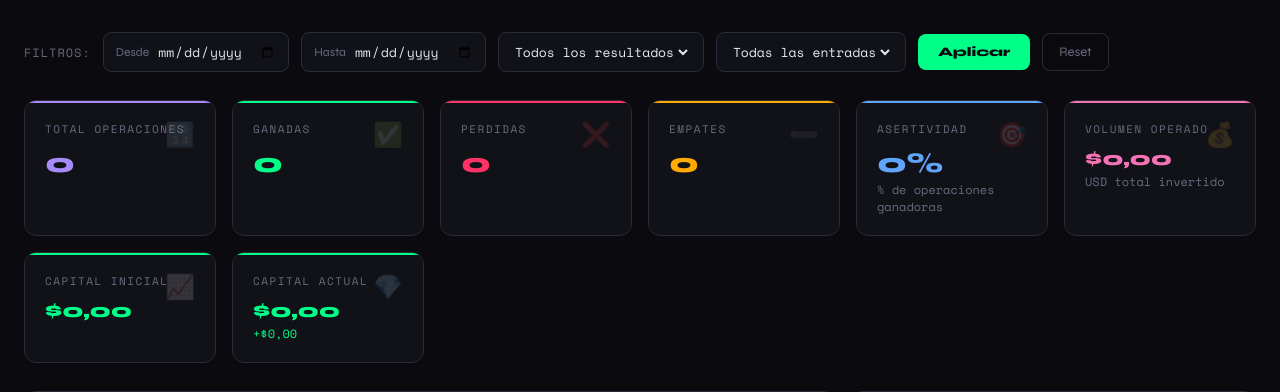
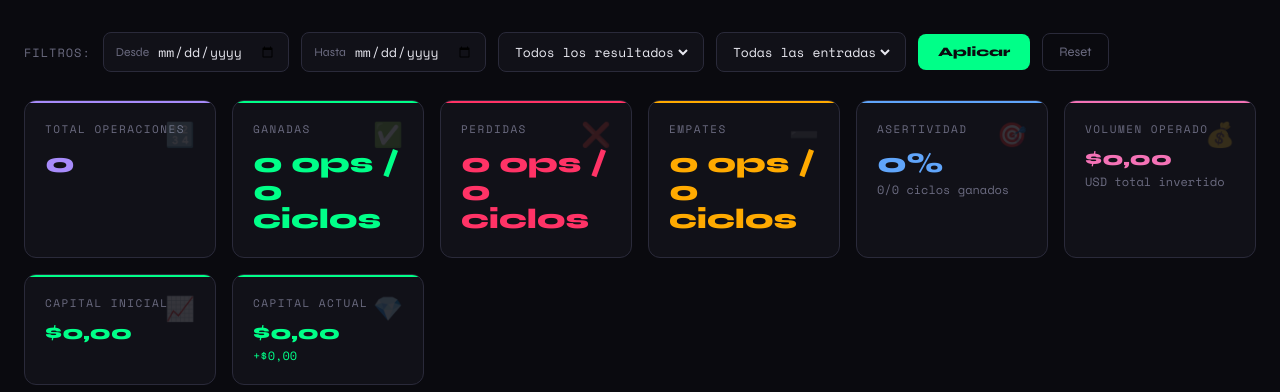
Before and after one commit to pablofabbroni/rendimiento-bot, a Flask app: page / in a window 1280 px wide. Shown: the part 89-481 px from the top of the page. Run offline with Flask 3, Linux system fonts and the light colour scheme; data that the repository does not hold is empty.

Commit message:
asertividad por ciclo

```diff
--- a/app.py
+++ b/app.py
@@ -54,13 +54,13 @@ def stats():
     c = conn.cursor(dictionary=True)
     where, params = build_filters(request.args)
 
-    # Totales
+    # Totales de operaciones individuales
     c.execute(f"SELECT COUNT(*) as total, SUM(monto) as volumen FROM operaciones {where}", params)
     row = c.fetchone()
     total = row['total'] or 0
     volumen = float(row['volumen'] or 0)
 
-    # Por resultado
+    # Por resultado individual
     c.execute(f"SELECT resultado, COUNT(*) as cnt, SUM(ganancia) as suma FROM operaciones {where} GROUP BY resultado", params)
     resultados = {r['resultado']: {'cnt': r['cnt'], 'suma': float(r['suma'] or 0)} for r in c.fetchall()}
 
@@ -68,7 +68,25 @@ def stats():
     perdidas = resultados.get('perdida', {}).get('cnt', 0)
     empates = resultados.get('empate', {}).get('cnt', 0)
     ganancia_total = sum(r['suma'] for r in resultados.values())
-    asertividad = round((ganadas / total * 100), 1) if total > 0 else 0
+
+    # Asertividad por CICLO
+    # Un ciclo gana si alguna operacion del ciclo gano
+    # Un ciclo pierde solo si todas las operaciones del ciclo perdieron
+    where_ciclo = where.replace('WHERE', 'WHERE') if where else 'WHERE'
+    c.execute(f"""
+        SELECT ciclo_id,
+               MAX(CASE WHEN resultado = 'ganada' THEN 1 ELSE 0 END) as ciclo_gano,
+               MAX(CASE WHEN resultado = 'empate' THEN 1 ELSE 0 END) as ciclo_empato
+        FROM operaciones
+        {where}
+        GROUP BY ciclo_id
+    """, params)
+    ciclos = c.fetchall()
+    total_ciclos = len(ciclos)
+    ciclos_ganados = sum(1 for c2 in ciclos if c2['ciclo_gano'])
+    ciclos_empatados = sum(1 for c2 in ciclos if not c2['ciclo_gano'] and c2['ciclo_empato'])
+    ciclos_perdidos = total_ciclos - ciclos_ganados - ciclos_empatados
+    asertividad = round((ciclos_ganados / total_ciclos * 100), 1) if total_ciclos > 0 else 0
 
     # Capital inicial y actual
     c.execute(f"SELECT balance_antes FROM operaciones {where} ORDER BY id ASC LIMIT 1", params)
@@ -82,9 +100,13 @@ def stats():
     conn.close()
     return jsonify({
         'total': total,
+        'total_ciclos': total_ciclos,
         'ganadas': ganadas,
         'perdidas': perdidas,
         'empates': empates,
+        'ciclos_ganados': ciclos_ganados,
+        'ciclos_perdidos': ciclos_perdidos,
+        'ciclos_empatados': ciclos_empatados,
         'asertividad': asertividad,
         'volumen': round(volumen, 2),
         'ganancia_total': round(ganancia_total, 2),
--- a/templates/index.html
+++ b/templates/index.html
@@ -533,10 +533,11 @@ async function loadStats() {
   const res = await fetch('/api/stats?' + getParams());
   const d = await res.json();
   document.getElementById('c-total').textContent = d.total;
-  document.getElementById('c-ganadas').textContent = d.ganadas;
-  document.getElementById('c-perdidas').textContent = d.perdidas;
-  document.getElementById('c-empates').textContent = d.empates;
+  document.getElementById('c-ganadas').textContent = d.ganadas + ' ops / ' + d.ciclos_ganados + ' ciclos';
+  document.getElementById('c-perdidas').textContent = d.perdidas + ' ops / ' + d.ciclos_perdidos + ' ciclos';
+  document.getElementById('c-empates').textContent = d.empates + ' ops / ' + d.ciclos_empatados + ' ciclos';
   document.getElementById('c-asert').textContent = d.asertividad + '%';
+  document.getElementById('c-asert').nextElementSibling.textContent = d.ciclos_ganados + '/' + d.total_ciclos + ' ciclos ganados';
   document.getElementById('c-volumen').textContent = fmt(d.volumen);
   document.getElementById('c-capital-ini').textContent = fmt(d.capital_inicial);
   document.getElementById('c-capital-act').textContent = fmt(d.capital_actual);
```
